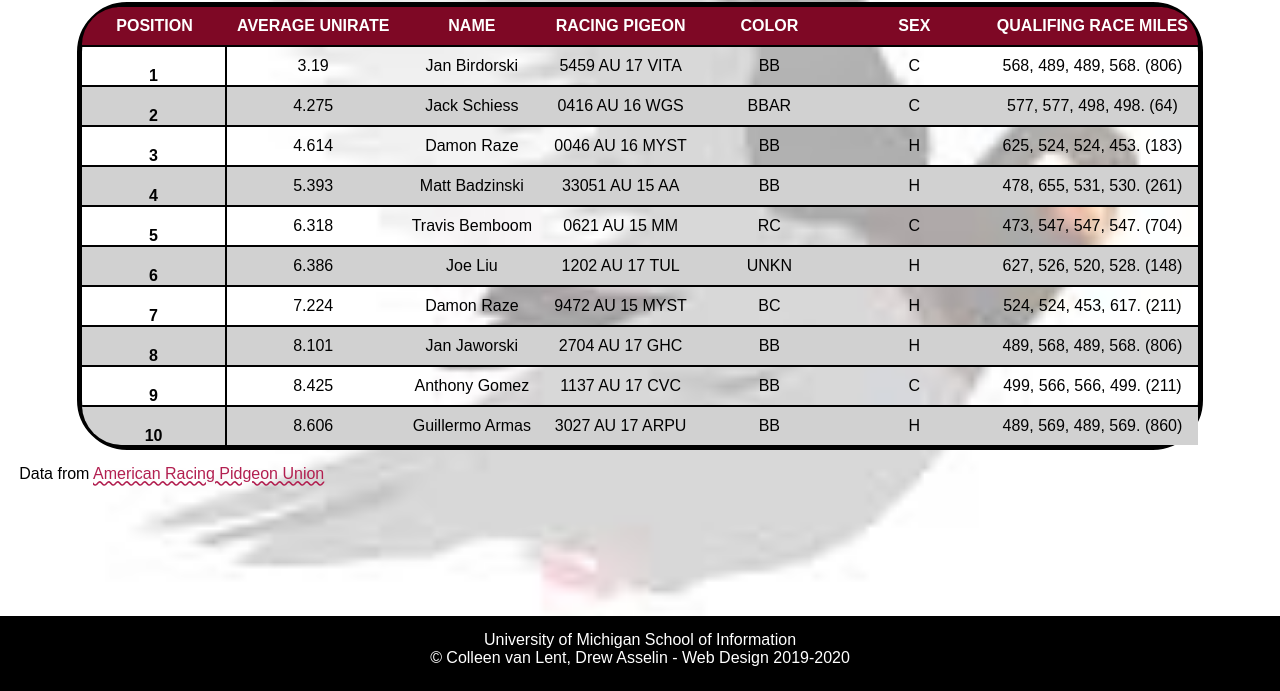
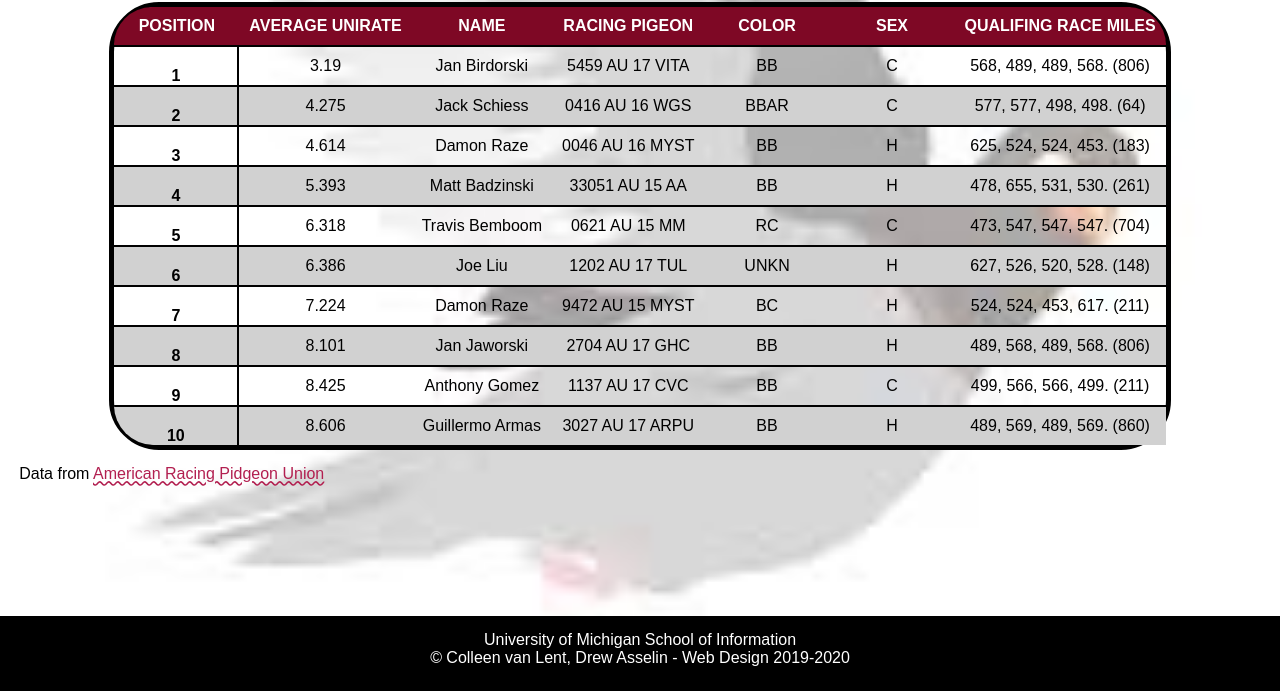
Before and after one commit to aiyanachopra/homework4-2021, a plain HTML site: page index.html in a window 1280 px wide. Shown: the part 109-800 px from the top of the page. Drawn offline with Linux system fonts and the light colour scheme; a web font is replaced by a local one.

Commit message:
Add files via upload

```diff
--- a/css/style.css
+++ b/css/style.css
@@ -85,7 +85,7 @@ tr:hover {
   background-color: #7e0825;
   text-transform: uppercase;
   text-align: center;
-  column-width: 125px;
+  min-width: 125px;
 
 }
 
@@ -99,8 +99,7 @@ tr:hover {
 
 table{
     border: 5px solid #000000;
-    margin-left: auto;
-    margin-right: auto;
+    margin: 0 auto;
     border-collapse: separate ;
     border-radius: 50px ;
 }
@@ -136,7 +135,7 @@ footer{
   background:#000000;
   text-align:center;
   color: #FFFFFF;
-  height: 75px;
+  min-height: 75px;
   width: 100%;
   position: fixed;
   bottom: 0;
```
